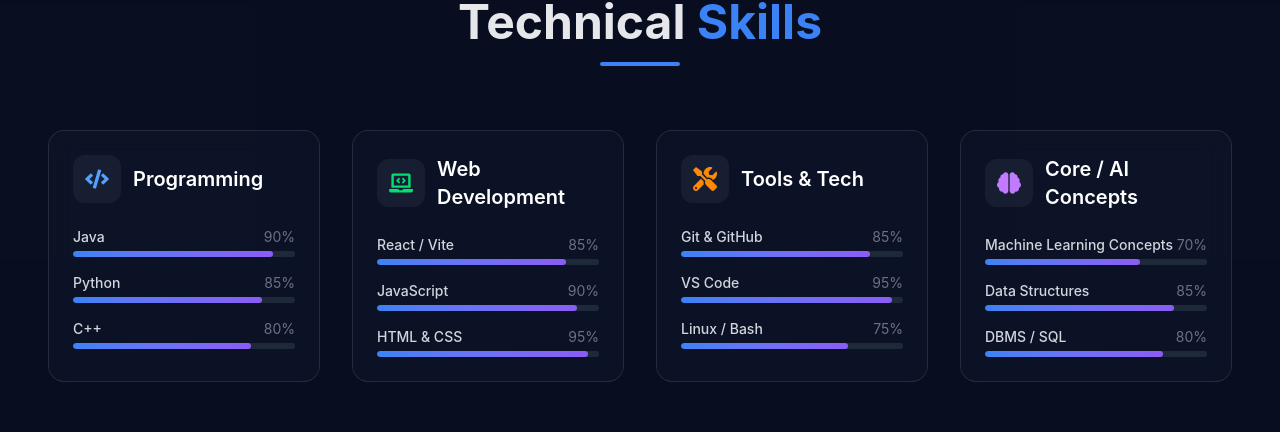
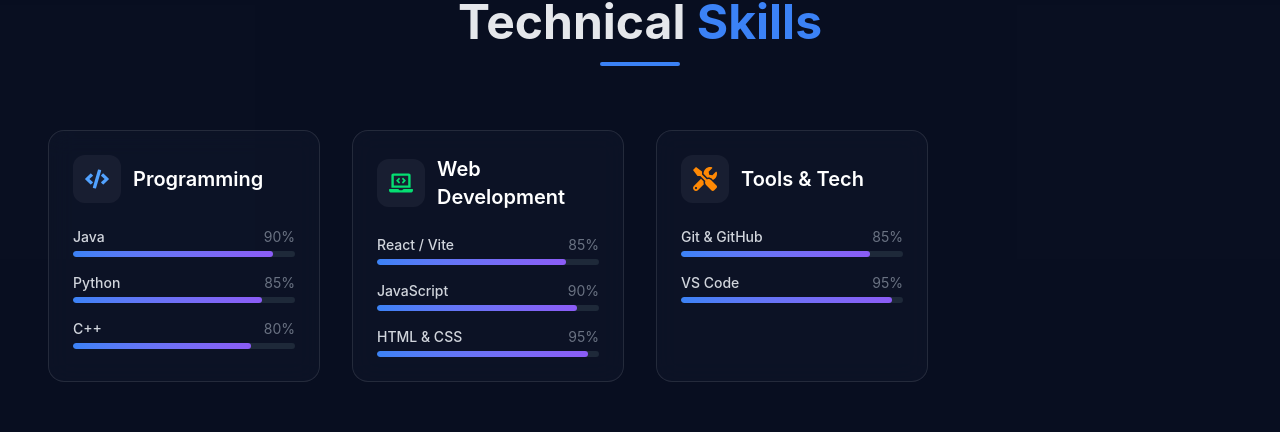
Before and after one commit to Rohithx-07/rohith-kumar-m-portfolio, a React (Vite) app: page / in a window 1280 px wide. Shown: the part 1520-1952 px from the top of the page. Built offline with nearby package versions, Linux system fonts and the light colour scheme.

Commit message:
Add files via upload

```diff
--- a/src/sections/Skills.jsx
+++ b/src/sections/Skills.jsx
@@ -1,5 +1,5 @@
 import { motion } from "framer-motion";
-import { FaCode, FaLaptopCode, FaTools, FaBrain } from "react-icons/fa";
+import { FaCode, FaLaptopCode, FaTools } from "react-icons/fa";
 
 const skillCategories = [
     {
@@ -26,16 +26,6 @@ const skillCategories = [
         skills: [
             { name: "Git & GitHub", level: 85 },
             { name: "VS Code", level: 95 },
-            { name: "Linux / Bash", level: 75 },
-        ],
-    },
-    {
-        title: "Core / AI Concepts",
-        icon: <FaBrain className="text-purple-400" />,
-        skills: [
-            { name: "Machine Learning Concepts", level: 70 },
-            { name: "Data Structures", level: 85 },
-            { name: "DBMS / SQL", level: 80 },
         ],
     },
 ];
```
